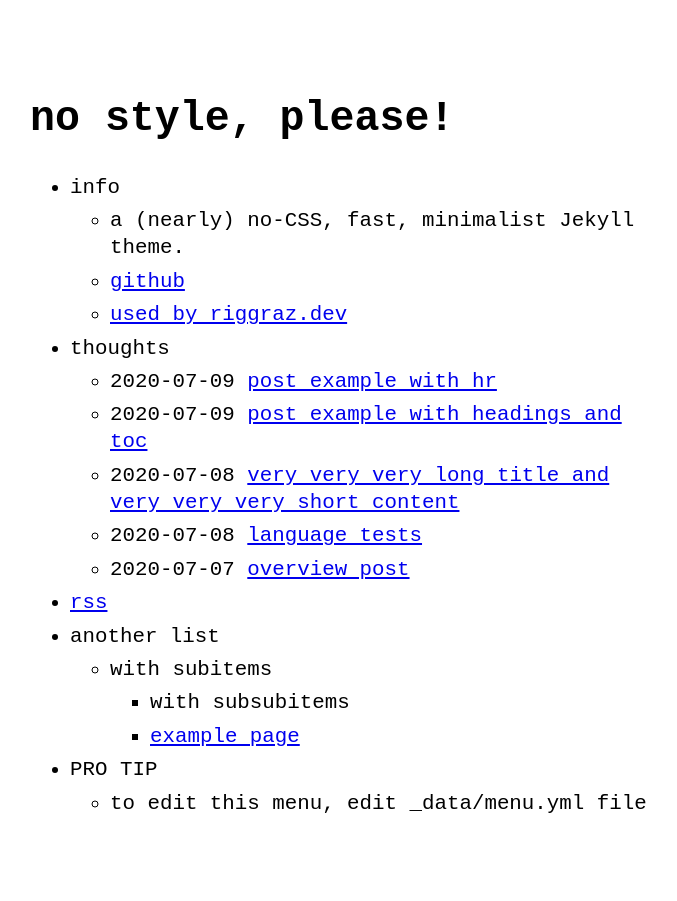
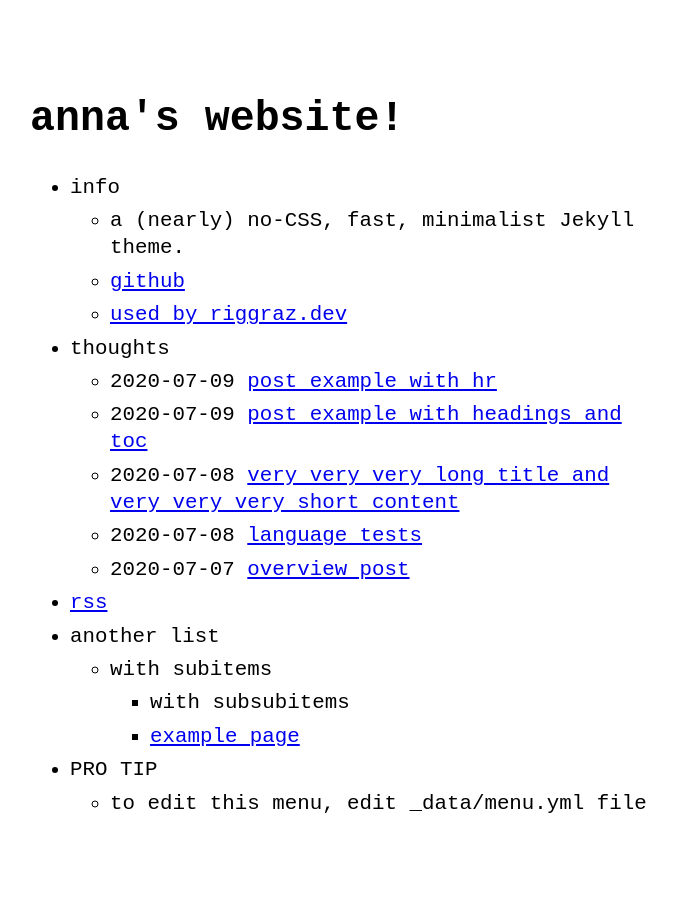
Before and after one commit to avmitchell/avmitchell.github.io, a Jekyll site: the page built from index.md, in a window 1280 px wide. Shown: the whole page, without its empty margins (290-967 px from the left). Built offline with Jekyll 4.4.1, drawn with Linux system fonts in a browser that asks for light colours.

Commit message:
Update _config.yml

```diff
--- a/_config.yml
+++ b/_config.yml
@@ -1,9 +1,9 @@
-title: no style, please! # name of the site
-author: Riccardo Graziosi # name of site's author
-email: riccardo.graziosi97@gmail.com # email of site's author
-url: https://riggraz.dev/no-style-please # root address of the site
+title: anna's website! # name of the site
+author: Anna V. Mitchell # name of site's author
+email: annavirginiamitchell@gmail.com # email of site's author
+url: https://avmitchell.github.io # root address of the site
 description: > # description of the site (multiple lines allowed)
-  A (nearly) no-CSS, fast, minimalist Jekyll theme.
+  anna's website!
 
 permalink: /:slug.html
 
```
